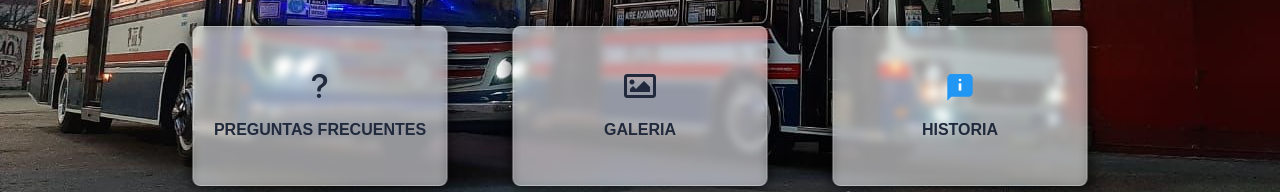
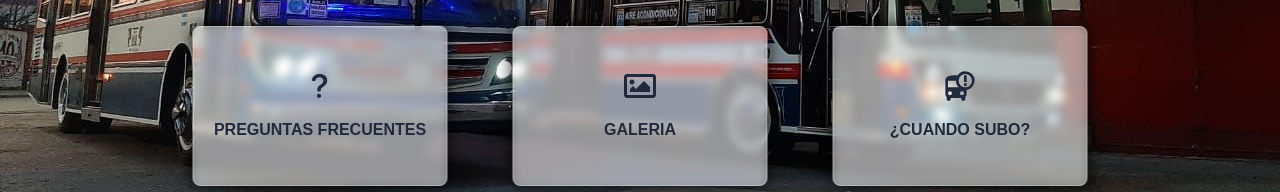
Before and after one commit to JoaquinDilernia/linea-118, a React (Vite) app: page / in a window 1280 px wide. Shown: the part 552-744 px from the top of the page. Built offline with nearby package versions, Linux system fonts and the light colour scheme.

Commit message:
actualziamos

```diff
--- a/src/components/Home/Home.jsx
+++ b/src/components/Home/Home.jsx
@@ -5,7 +5,7 @@ import { SiGooglemaps } from "react-icons/si";
 import { BsHospital } from "react-icons/bs";
 import { FaMapMarkedAlt } from "react-icons/fa";
 import { FaRegImage } from "react-icons/fa";
-import { FcAbout } from "react-icons/fc";
+import { MdBusAlert } from "react-icons/md";
 import { BsQuestionLg } from "react-icons/bs";
 
 import {motion} from 'framer-motion'
@@ -28,7 +28,7 @@ const Home = () => {
           <div className='box'> <Link className='box' to='/recorridos'>   <div className='box__contenedor'> <div className='icon'><FaMapMarkedAlt /> </div> <div className='box__text'><p >RECORRIDOS</p></div></div></Link></div>
           <div className='box'> <Link className='box' to='/preguntas-frecuentes'><div className='box__contenedor'> <div className='icon'><BsQuestionLg /> </div> <div className='box__text'><p >PREGUNTAS FRECUENTES</p></div></div></Link></div>
           <div className='box'> <Link className='box' to='/galeria'> <div className='box__contenedor'> <div className='icon'><FaRegImage /> </div> <div className='box__text'><p >GALERIA</p></div></div> </Link></div>
-          <div className='box'> <Link className='box' to='/historia'> <div className='box__contenedor'> <div className='icon'><FcAbout /> </div> <div className='box__text'><p >HISTORIA</p></div></div> </Link></div>
+          <div className='box'> <a className='box' href='https://www.argentina.gob.ar/sube/cuandosubo' target='blank' > <div className='box__contenedor'> <div className='icon'><MdBusAlert /> </div> <div className='box__text'><p>¿CUANDO SUBO?</p></div></div> </a></div>
 
         </motion.div>
 
--- a/src/components/Recorridos/Recorridos.jsx
+++ b/src/components/Recorridos/Recorridos.jsx
@@ -88,7 +88,7 @@ const Recorridos = () => {
           <h5>IDA A al PREDIO DE REGULACIÓN BARRANCAS DE BELGRANO: </h5>
 
           <p>
-            Desde ESTACION ONCE, AVENIDA PUEYRREDÓN, AVENIDA GENERAL LAS
+            Desde ESTACIÓN ONCE, AVENIDA PUEYRREDÓN, AVENIDA GENERAL LAS
             HERAS, PLAZA ITALIA, CENTRO DE TRANSBORDO PACÍFICO, AVENIDA SANTA
             FE, AVENIDA LUIS MARÍA CAMPOS, VIRREY DEL PINO, AVENIDA VIRREY
             VERTIZ, BARRANCAS DE BELGRANO.
@@ -113,7 +113,7 @@ const Recorridos = () => {
           animate={{ x: 0 }}
           transition={{ duration: 0.8 }}
         >
-          <h5>REGRESO A ESTCACION ONCE</h5>
+          <h5>REGRESO A ESTACIÓN ONCE</h5>
           <p>
             Desde BARRANCAS DE BELGRANO por AVENIDA VIRREY VÉRTIZ, ingreso a
             carriles exclusivos CENTRO DE TRANSBORDO BARRANCAS DE BELGRANO, giro
@@ -121,7 +121,7 @@ const Recorridos = () => {
             AVENIDA LUIS MARIA CAMPOS, ARTURO ANTONIO DRESCO, AVENIDA SANTA FE,
             CENTRO DE TRANSBORDO PACÍFICO, salida de carriles exclusivos CENTRO,
             AVENIDA SANTA FE, PLAZA ITALIA, AVENIDA GENERAL LAS HERAS, AVENIDA
-            PUEYRREDÓN hasta ESTACION ONCE.
+            PUEYRREDÓN hasta ESTACIÓN ONCE.
           </p>
         </motion.div>
       </div>
```
